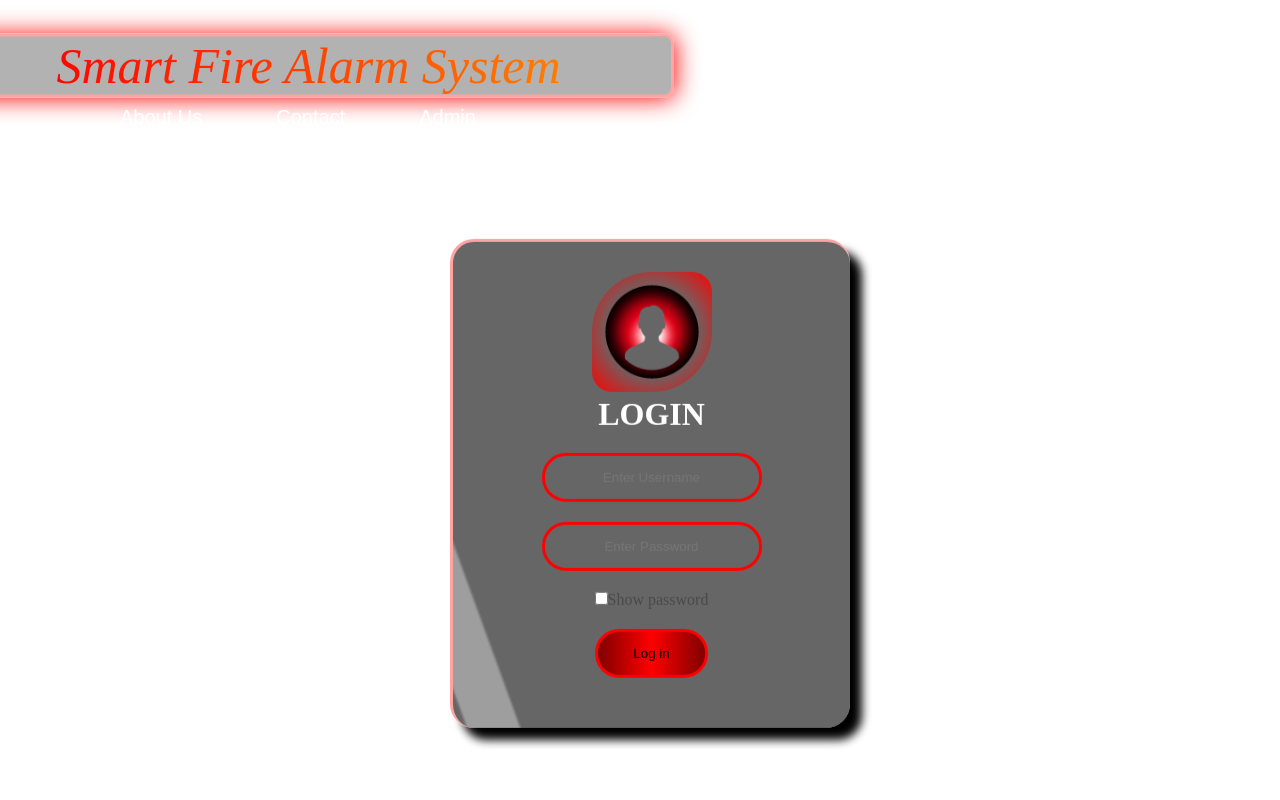
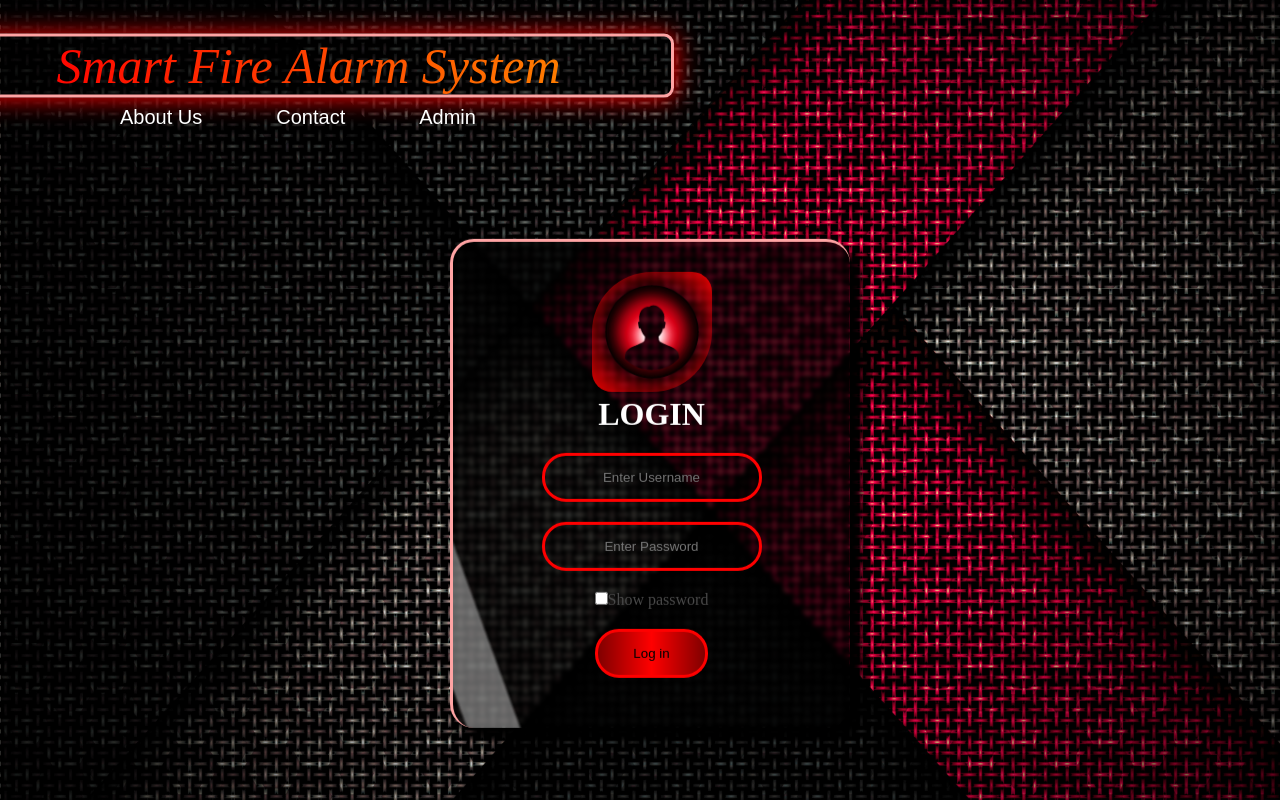
Before and after one commit to Capstone11111/fire-monitoring, a PHP site: page /login/loginpage.php in a window 1280 px wide. Run offline with PHP 8.4, Linux system fonts and the light colour scheme; the visitor is signed in with stand-in values (Sample User, id 1).

Commit message:
Update style1.css

```diff
--- a/login/css/style1.css
+++ b/login/css/style1.css
@@ -67,7 +67,7 @@ body{
   position:relative;
   min-height: 100vh;
   width: 100%;
- // background-image: url(../assets/bg2.jpg);
+ background-image: url(../assets/bg2.jpg);
   background-size:cover;
   overflow: scroll;
   /* backdrop-filter:brightness(70%); */
```
